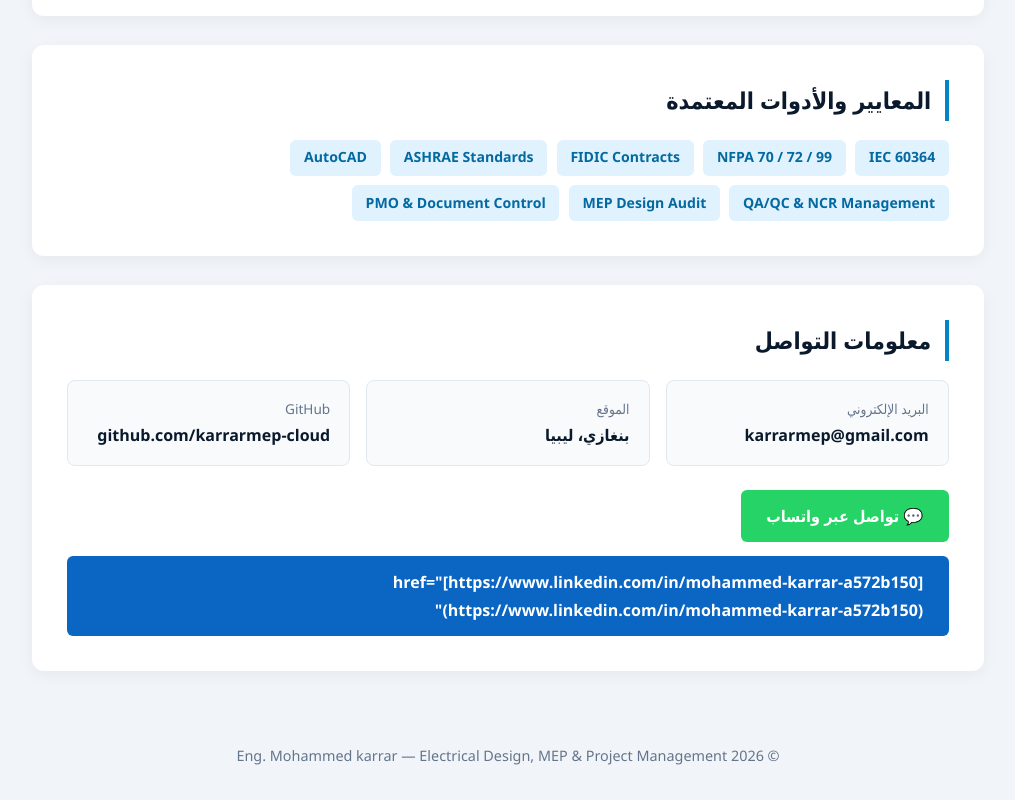
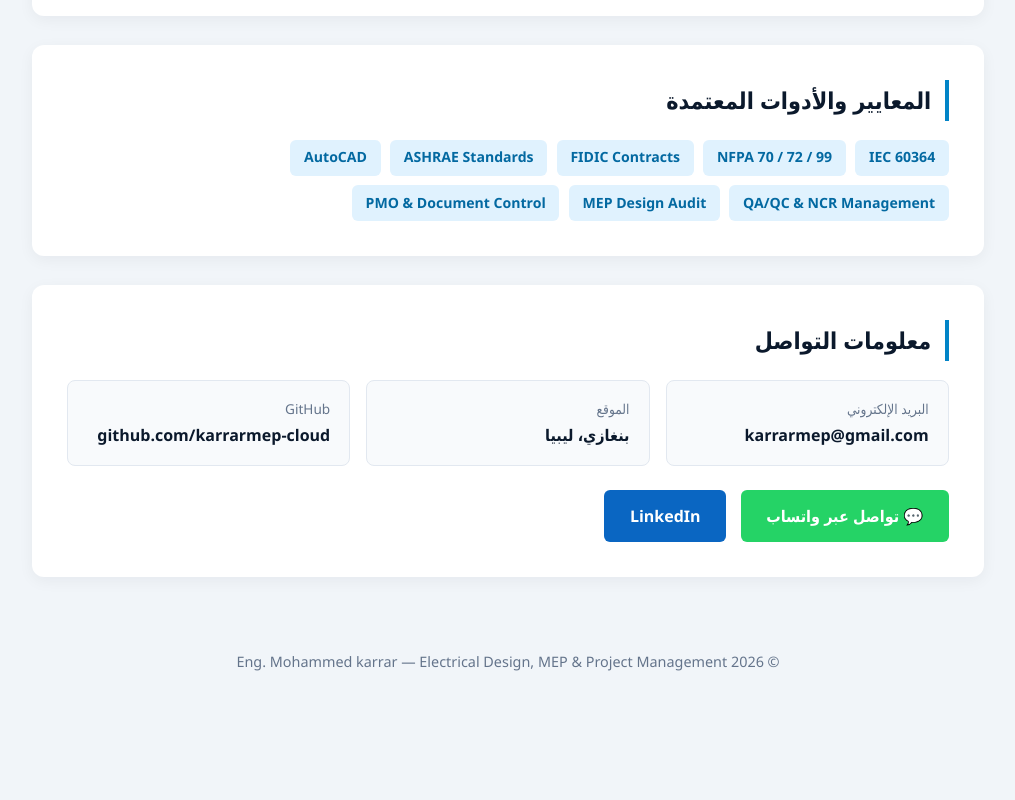
Before and after one commit to karrarmep-cloud/karrarmep-cloud.github.io, a plain HTML site: page index.html in a window 1280 px wide. Shown: the part 1304-2104 px from the top of the page, without its empty margins (132-1147 px from the left). After the commit the page ends 2010 px from the top, so only its background shows below. Drawn offline with Linux system fonts and the light colour scheme.

Commit message:
Update index.html

```diff
--- a/index.html
+++ b/index.html
@@ -204,7 +204,7 @@
         </a>
         <a href="https://www.linkedin.com/in/your-profile" target="_blank" class="btn" style="background: #0A66C2; color: #fff;"
            data-ar="🔗 حساب لينكدإن (LinkedIn)" data-en="🔗 LinkedIn Profile">
-           href="[https://www.linkedin.com/in/mohammed-karrar-a572b150](https://www.linkedin.com/in/mohammed-karrar-a572b150)"
+            LinkedIn
         </a>
       </div>
     </section>
```
